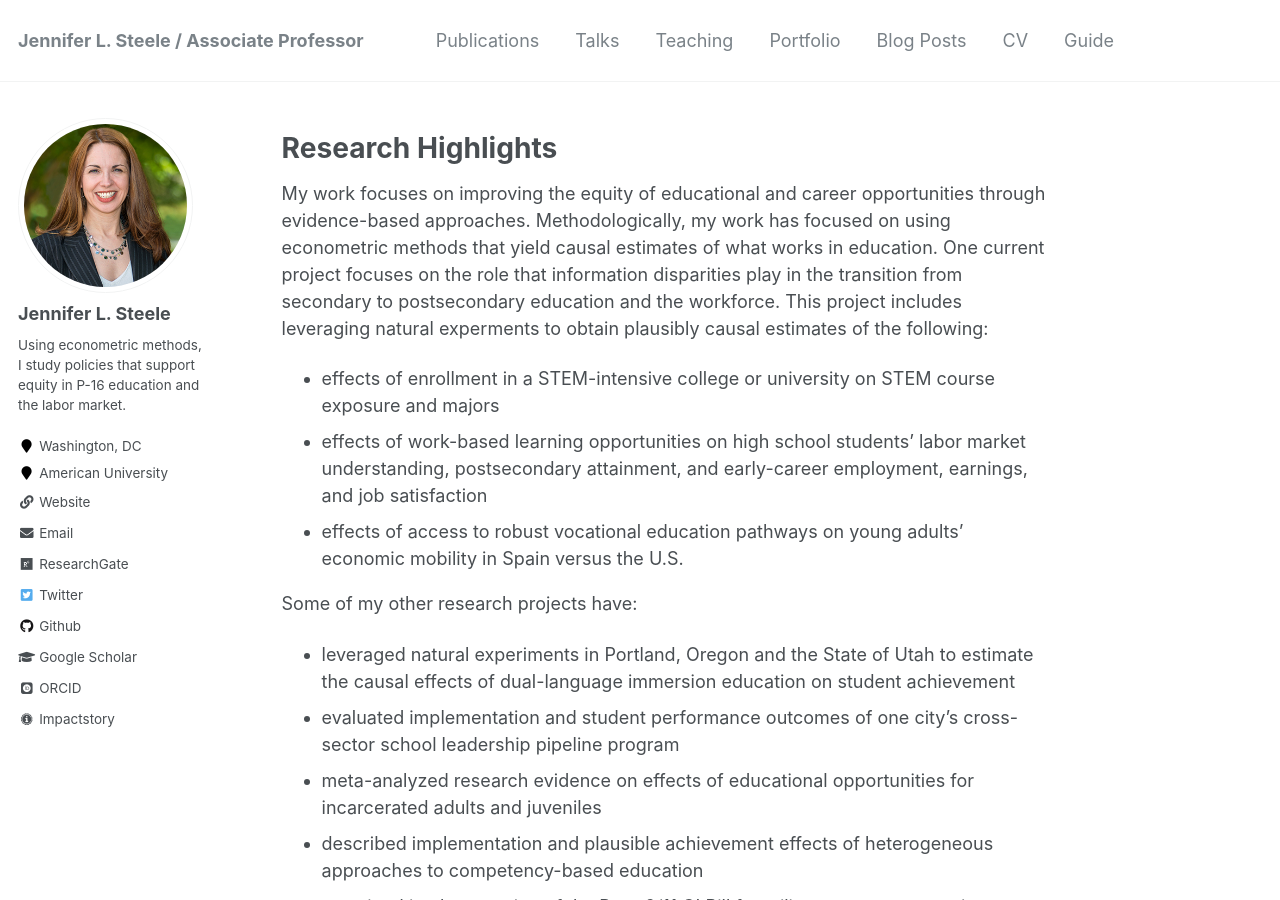
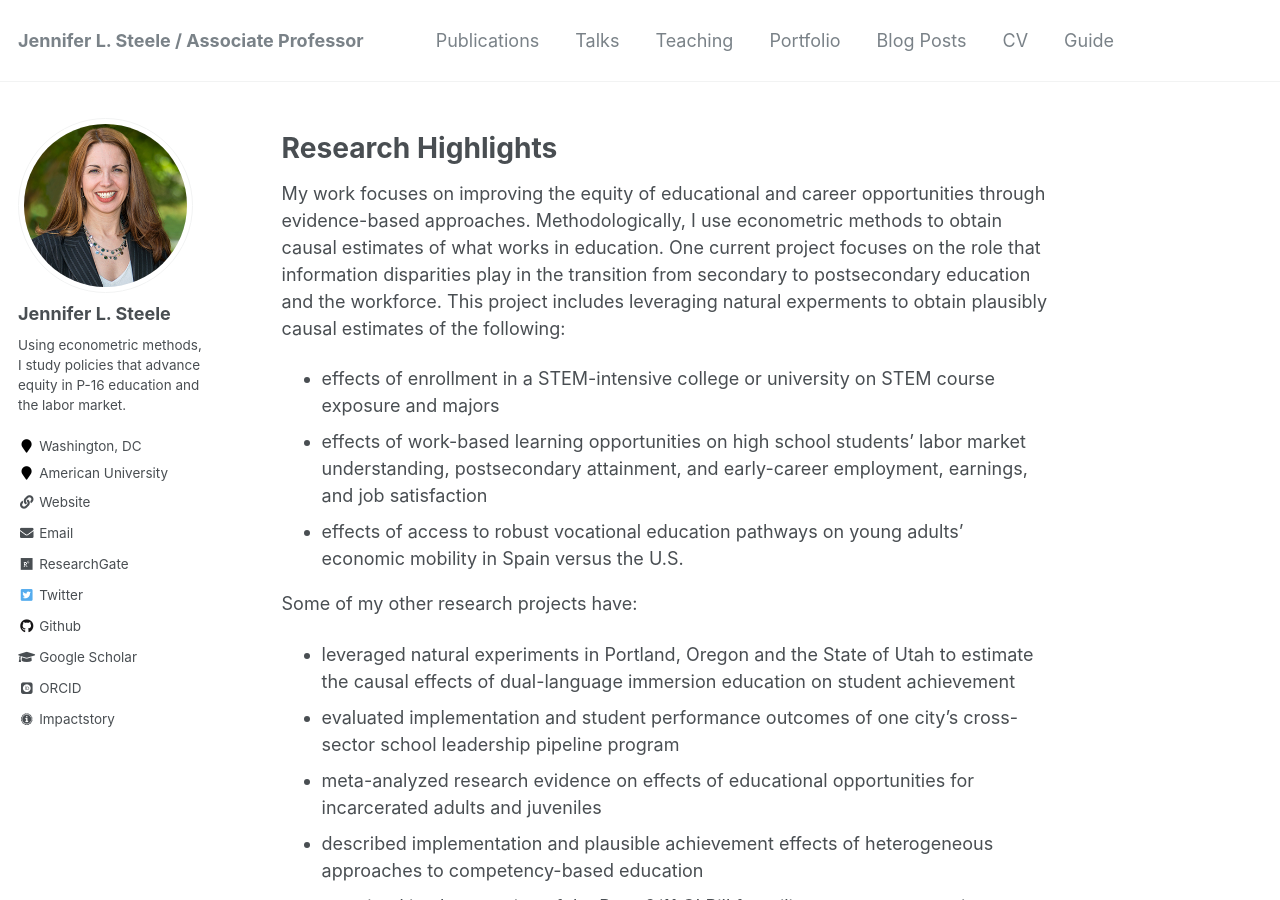
Before and after one commit to jensteele1/jensteele1.github.io, a Jekyll site: the page built from _pages/about.md, in a window 1280 px wide and 900 px high. Built offline with Jekyll 4.4.1, drawn with Linux system fonts in a browser that asks for light colours; some web fonts are replaced; a file with an impossible date is left out.

Commit message:
updates 7.26.2021
updates 7.26.2021: edits to _config, about, CV (as of 7.10.21), new headshots

```diff
--- a/_config.yml
+++ b/_config.yml
@@ -82,7 +82,7 @@ analytics:
 author:
   name             : "Jennifer L. Steele"
   avatar           : "steele_pic.jpg"
-  bio              : "Using econometric methods, I study policies that support equity in P-16 education and the labor market."
+  bio              : "Using econometric methods, I study policies that advance equity in P-16 education and the labor market."
   location         : "Washington, DC"
   employer         : "American University"
   pubmed       	   :
--- a/_pages/about.md
+++ b/_pages/about.md
@@ -10,7 +10,7 @@ redirect_from:
 
 Research Highlights
 ======
-My work focuses on improving the equity of educational and career opportunities through evidence-based approaches. Methodologically, my work has focused on using econometric methods that yield causal estimates of what works in education.
+My work focuses on improving the equity of educational and career opportunities through evidence-based approaches. Methodologically, I use econometric methods to obtain causal estimates of what works in education.
 One current project focuses on the role that information disparities play in the transition from secondary to postsecondary education and the workforce.
 This project includes leveraging natural experments to obtain plausibly causal estimates of the following:
 * effects of enrollment in a STEM-intensive college or university on STEM course exposure and majors
```
Also changed, not shown: images/AUSETH-steele1.jpg (added), images/Steele_Headshot_2021jul.jpg (added), images/steele_headshot2_2021jul.jpg (added), images/steele_headshot3.jpg (added), images/steele_headshot_2-1.jpg (added), images/steele_headshot_4.jpg (added), 1 other file.
